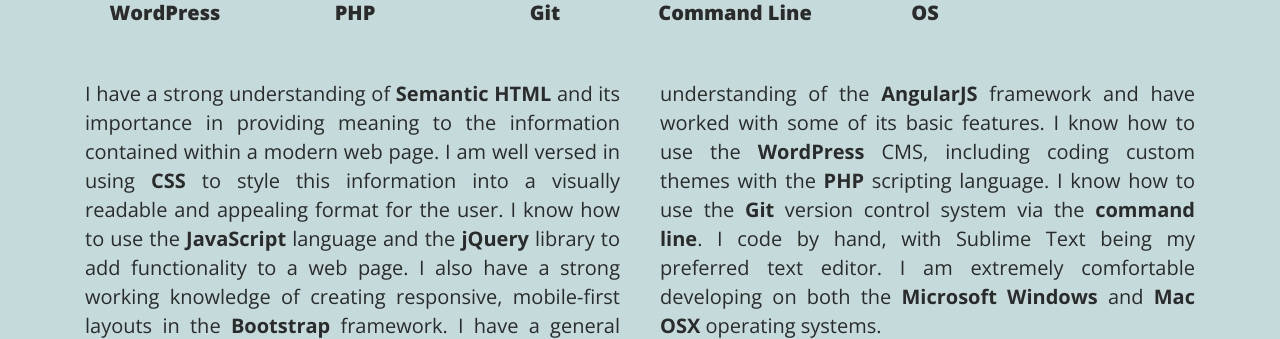
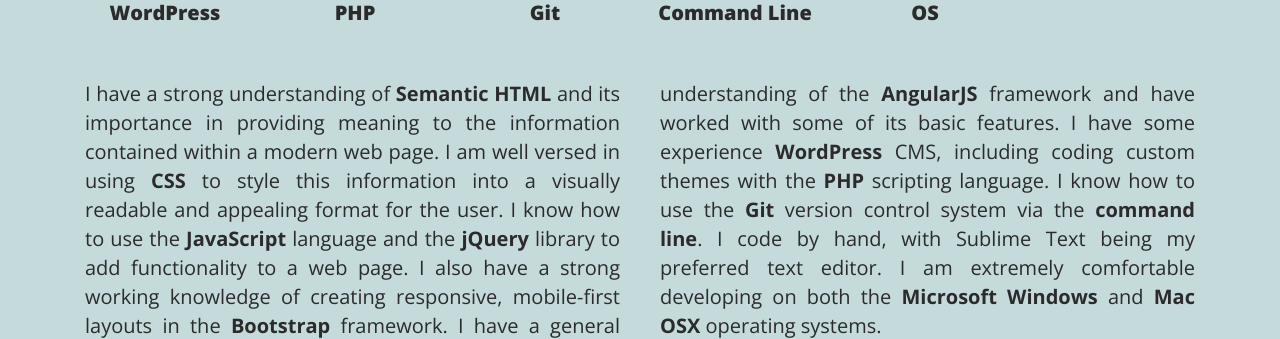
Before and after one commit to freemj12/resume-site, a PHP site: page / in a window 1280 px wide. Shown: the part 942-1281 px from the top of the page. Run offline with PHP 8.4, Linux system fonts and the light colour scheme; some libraries are stand-ins or nearby versions.

Commit message:
change copy

```diff
--- a/index.php
+++ b/index.php
@@ -139,7 +139,7 @@
 					</div>
 
 					<div class="col-xs-12">
-						<p class="two-col">I have a strong understanding of <strong>Semantic HTML</strong> and its importance in providing meaning to the information contained within a modern web page. I am well versed in using <strong>CSS</strong> to style this information into a visually readable and appealing format for the user. I know how to use the <strong>JavaScript</strong> language and the <strong>jQuery</strong> library to add functionality to a web page. I also have a strong working knowledge of creating responsive, mobile-first layouts in the <strong>Bootstrap</strong> framework. I have a general understanding of the <strong>AngularJS</strong> framework and have worked with some of its basic features. I know how to use the <strong>WordPress</strong> CMS, including coding custom themes with the <strong>PHP</strong> scripting language. I know how to use the <strong>Git</strong> version control system via the <strong>command line</strong>. I code by hand, with Sublime Text being my preferred text editor. I am extremely comfortable developing on both the <strong>Microsoft Windows</strong> and <strong>Mac OSX</strong> operating systems.</p>
+						<p class="two-col">I have a strong understanding of <strong>Semantic HTML</strong> and its importance in providing meaning to the information contained within a modern web page. I am well versed in using <strong>CSS</strong> to style this information into a visually readable and appealing format for the user. I know how to use the <strong>JavaScript</strong> language and the <strong>jQuery</strong> library to add functionality to a web page. I also have a strong working knowledge of creating responsive, mobile-first layouts in the <strong>Bootstrap</strong> framework. I have a general understanding of the <strong>AngularJS</strong> framework and have worked with some of its basic features. I have some experience <strong>WordPress</strong> CMS, including coding custom themes with the <strong>PHP</strong> scripting language. I know how to use the <strong>Git</strong> version control system via the <strong>command line</strong>. I code by hand, with Sublime Text being my preferred text editor. I am extremely comfortable developing on both the <strong>Microsoft Windows</strong> and <strong>Mac OSX</strong> operating systems.</p>
 					</div>
 
 
```
